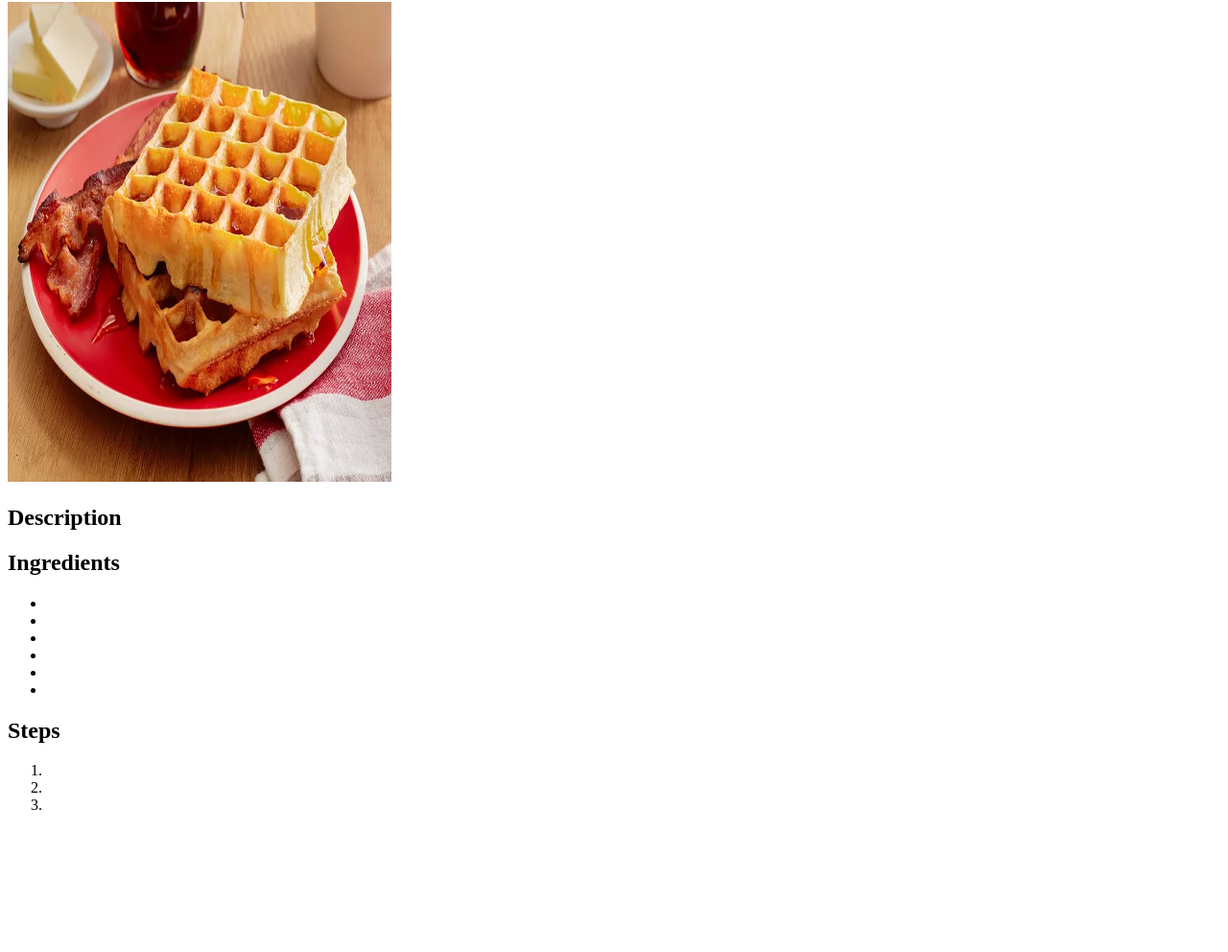
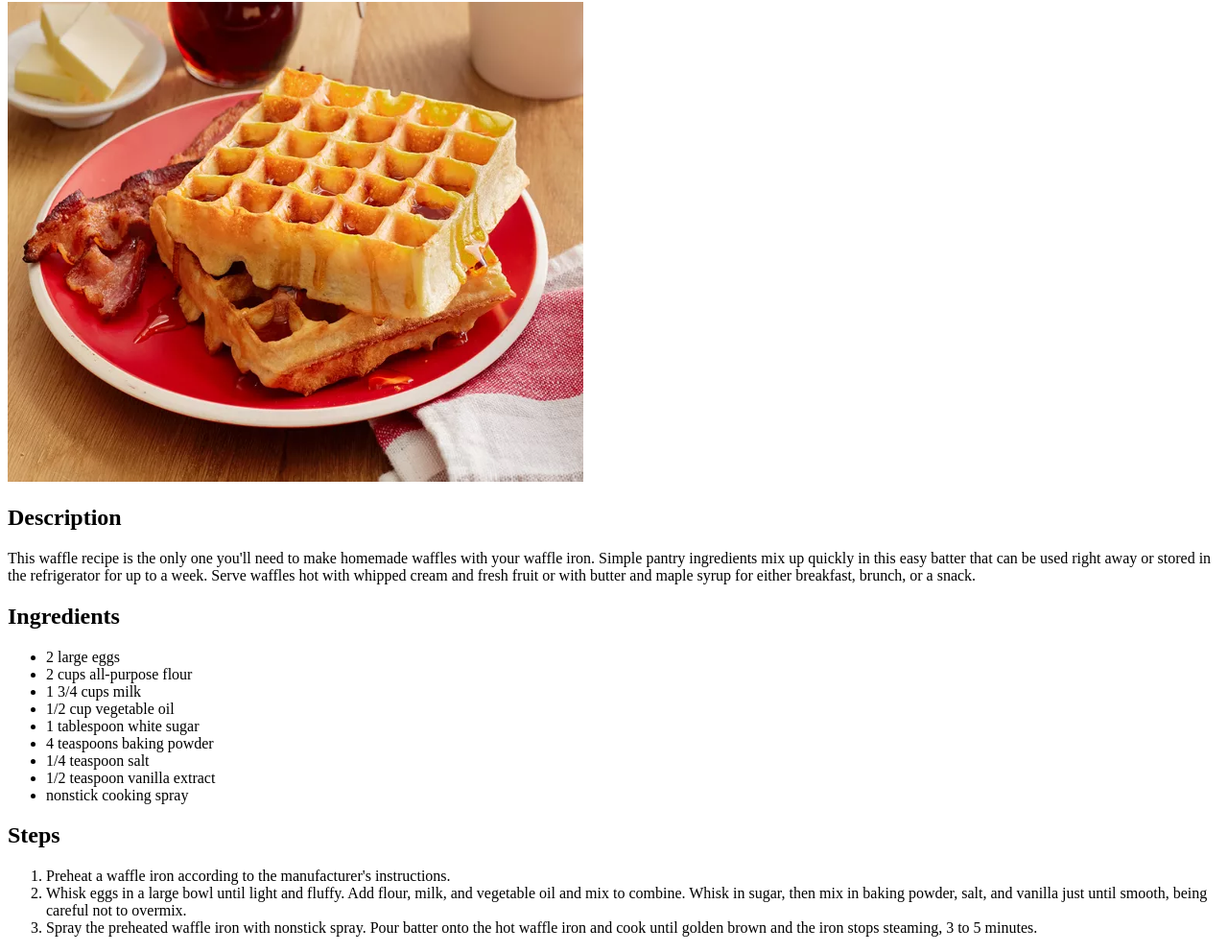
Before and after one commit to ReIish/odin-recipes, a plain HTML site: page recipes/waffles.html in a window 1280 px wide. Shown: the part 78-1070 px from the top of the page at 96% size. Before the commit the page ends 942 px from the top, so only its background shows below. Drawn offline with Linux system fonts and the light colour scheme.

Commit message:
Add information to the 3 sections in waffles.html

```diff
--- a/recipes/waffles.html
+++ b/recipes/waffles.html
@@ -7,25 +7,28 @@
 
     <body>
         <h1>Empanadas</h1>
-        <img src="../images/waffles.jpg" width="400" height="500" alt="two waffles stacked on top of each other on a red plate">
+        <img src="../images/waffles.jpg" width="600" height="500" alt="two waffles stacked on top of each other on a red plate">
         <h2>Description</h2>
-        <p></p>
+        <p> This waffle recipe is the only one you'll need to make homemade waffles with your waffle iron. Simple pantry ingredients mix up quickly in this easy batter that can be used right away or stored in the refrigerator for up to a week. Serve waffles hot with whipped cream and fresh fruit or with butter and maple syrup for either breakfast, brunch, or a snack.</p>
 
         <h2>Ingredients</h2>
         <ul>
-            <li></li>
-            <li></li>
-            <li></li>
-            <li></li>
-            <li></li>
-            <li></li>
+            <li>2 large eggs</li>
+            <li>2 cups all-purpose flour</li>
+            <li>1 3/4 cups milk</li>
+            <li>1/2 cup vegetable oil</li>
+            <li>1 tablespoon white sugar</li>
+            <li>4 teaspoons baking powder</li>
+            <li>1/4 teaspoon salt</li>
+            <li>1/2 teaspoon vanilla extract</li>
+            <li>nonstick cooking spray</li>
         </ul>
 
         <h2>Steps</h2>
         <ol>
-            <li></li>
-            <li></li>
-            <li></li>
+            <li>Preheat a waffle iron according to the manufacturer's instructions.</li>
+            <li>Whisk eggs in a large bowl until light and fluffy. Add flour, milk, and vegetable oil and mix to combine. Whisk in sugar, then mix in baking powder, salt, and vanilla just until smooth, being careful not to overmix.</li>
+            <li>Spray the preheated waffle iron with nonstick spray. Pour batter onto the hot waffle iron and cook until golden brown and the iron stops steaming, 3 to 5 minutes.</li>
         </ol>
     </body>
 </html>
```
